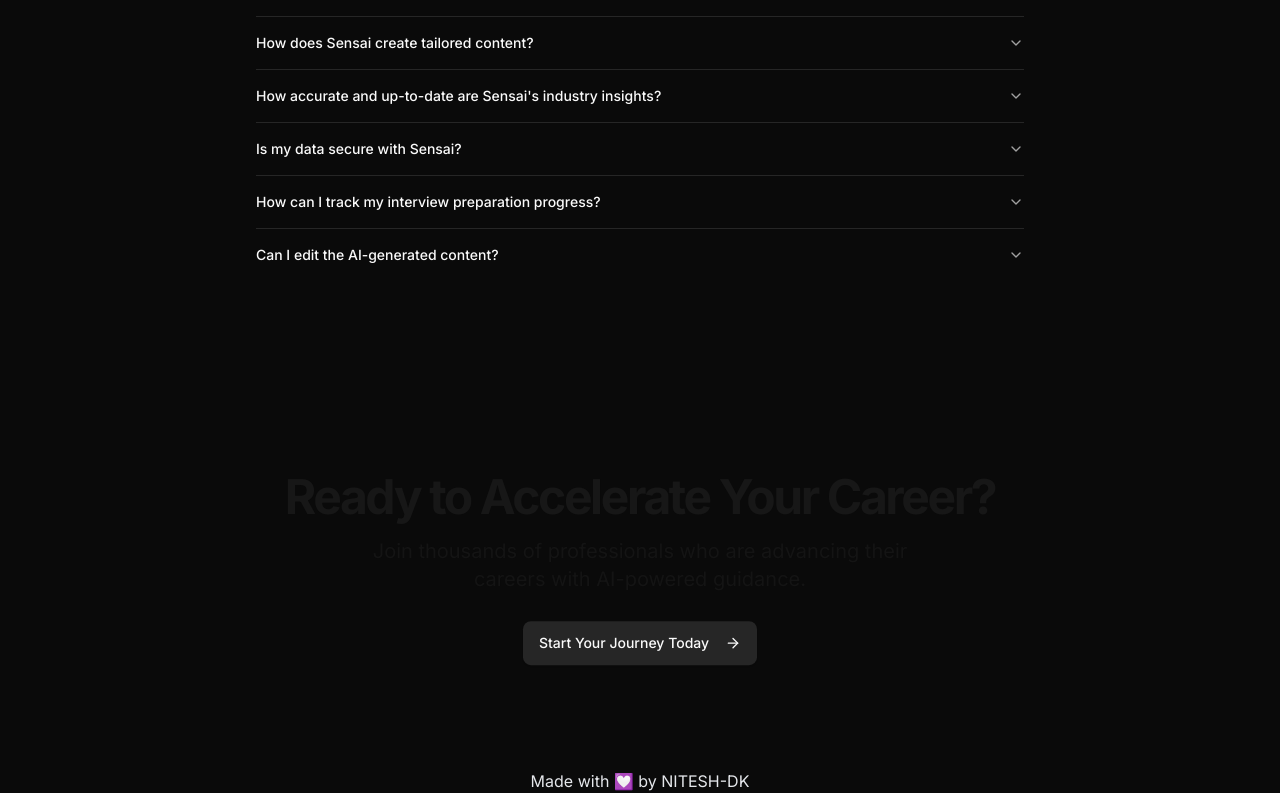
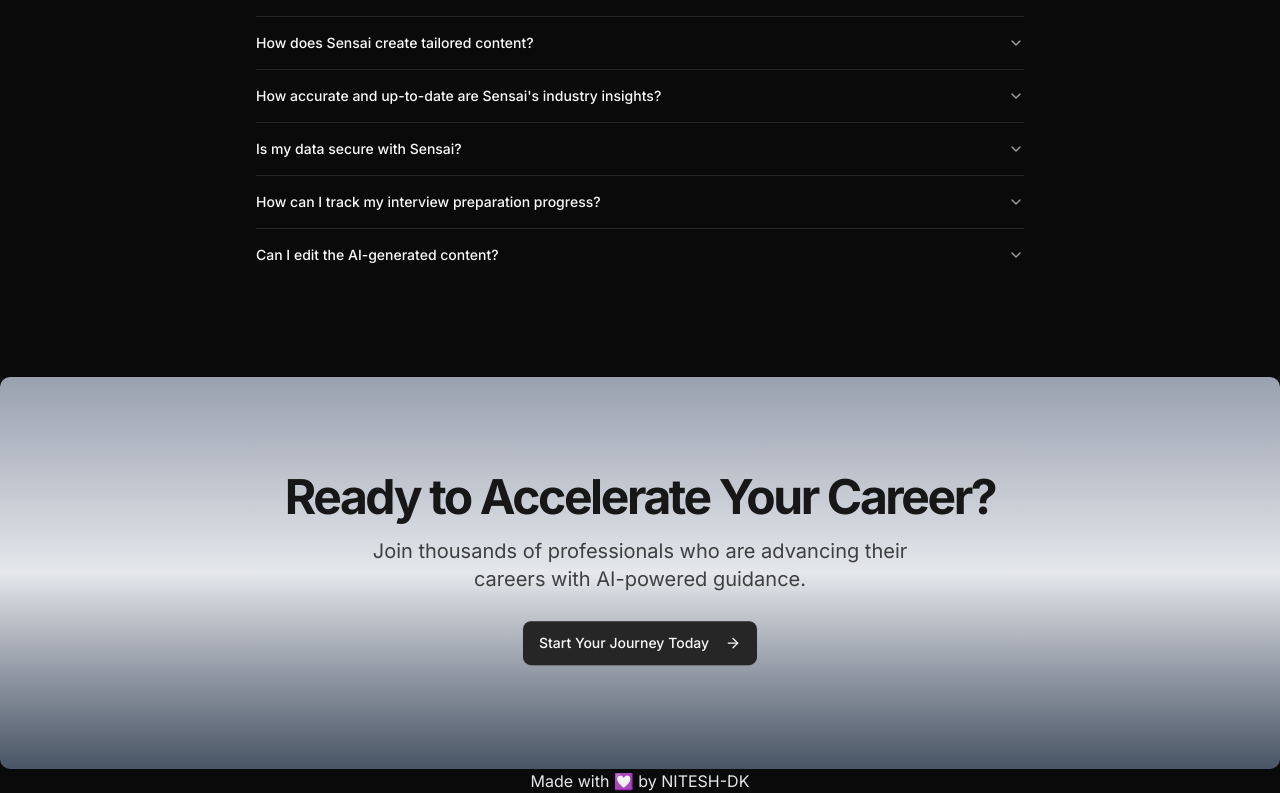
Before and after one commit to nitesh11-dk/AspireAI, a Next.js app: page / in a window 1280 px wide. Shown: the part 3496-4289 px from the top of the page. Built offline with nearby package versions, Linux system fonts and the light colour scheme; no server answers.

Commit message:
done landing page

```diff
--- a/src/app/page.jsx
+++ b/src/app/page.jsx
@@ -186,7 +186,7 @@
 
       {/* CTA Section */}
       <section className="w-full">
-        <div className="mx-auto py-24 gradient rounded-lg">
+        <div className="mx-auto py-24 bg-gradient-to-b from-gray-400 via-gray-200 to-gray-600 rounded-lg">
           <div className="flex flex-col items-center justify-center space-y-4 text-center max-w-3xl mx-auto">
             <h2 className="text-3xl font-bold tracking-tighter text-primary-foreground sm:text-4xl md:text-5xl">
               Ready to Accelerate Your Career?
```
